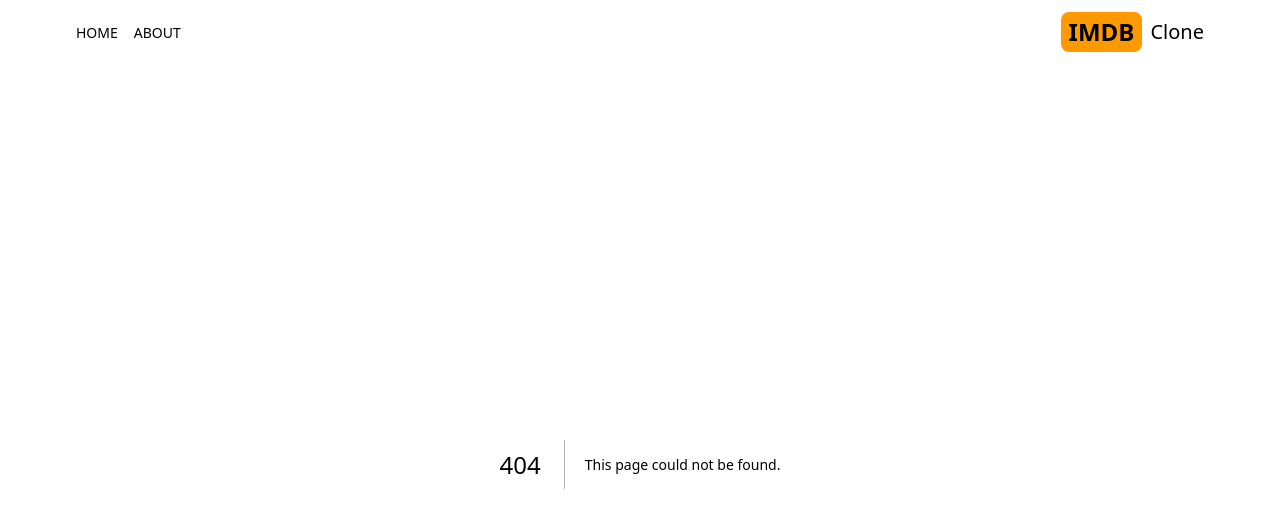
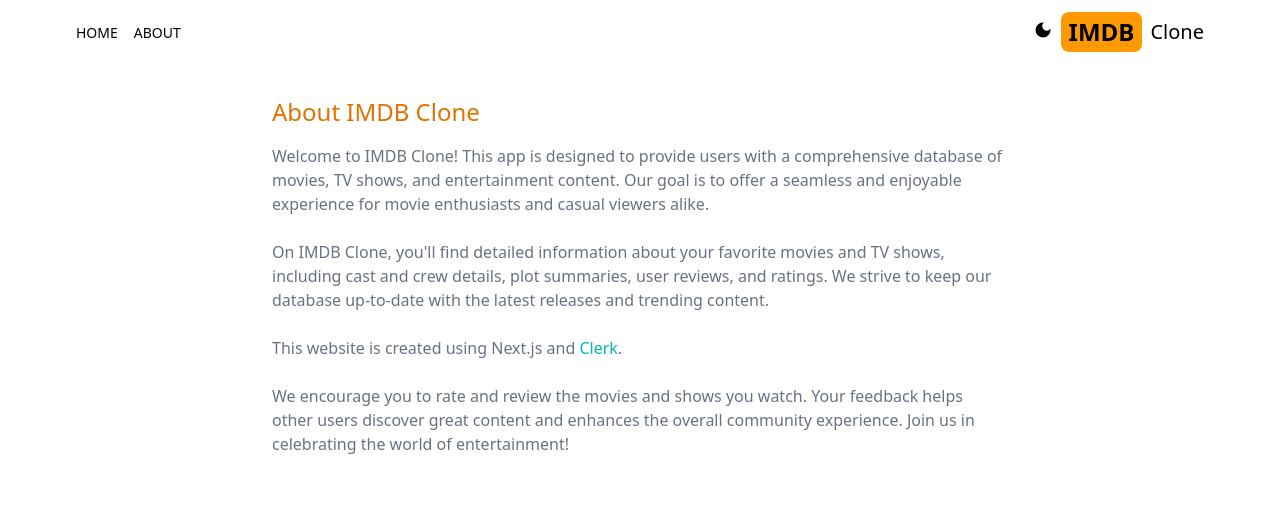
Before and after one commit to asmaaaman/imdb-clone-next, a Next.js app: page /about in a window 1280 px wide. Before the commit this address had no page. Shown: the top 528 px of the page. Built offline with nearby package versions, Linux system fonts and the light colour scheme.

Commit message:
add dark mode and about page

```diff
--- /dev/null
+++ b/src/ThemeChanges.jsx
@@ -0,0 +1,37 @@
+"use client";
+
+import { useTheme } from "next-themes";
+import React, { useEffect } from "react";
+import { MdDarkMode, MdLightMode } from "react-icons/md";
+
+const ThemeChanges = () => {
+  const { theme, setTheme } = useTheme();
+
+  const isDark = theme === "dark";
+  const [mounted, setMounted] = React.useState(false);
+  useEffect(() => {
+    setMounted(true);
+  }, []);
+  if (!mounted) return null;
+  return (
+    <div>
+      {mounted && (
+        <div>
+          <button
+            onClick={() => setTheme(isDark ? "light" : "dark")}
+            className="text-xl p-2 hover:text-yellow-400 transition-all"
+            aria-label="Toggle Theme"
+          >
+            {isDark ? (
+              <MdLightMode className="tex-xl cursor-pointer hover:text-amber-500" />
+            ) : (
+              <MdDarkMode className="tex-xl cursor-pointer hover:text-amber-500" />
+            )}
+          </button>
+        </div>
+      )}
+    </div>
+  );
+};
+
+export default ThemeChanges;
--- /dev/null
+++ b/src/ThemeProvider.jsx
@@ -0,0 +1,17 @@
+import { ThemeProvider } from "next-themes";
+import React from "react";
+
+const Provider = ({ children }) => {
+  return (
+    <ThemeProvider attribute="class">
+      <div
+        className="light:text-black dark:bg-red-400 dark:text-red-500
+     min-h-screen select-none transition-colors duration-300"
+      >
+        {children}
+      </div>
+    </ThemeProvider>
+  );
+};
+
+export default Provider;
--- /dev/null
+++ b/src/app/about/page.jsx
@@ -0,0 +1,44 @@
+import React from "react";
+
+const page = () => {
+  return (
+    <div className="max-w-3xl mx-auto space-y-4 p-4">
+      <h1 className="text-2xl font-medium text-amber-600 mt-4">
+        About IMDB Clone
+      </h1>
+      <div className="text-md text-gray-500 flex flex-col gap-6">
+        <p>
+          Welcome to IMDB Clone! This app is designed to provide users with a
+          comprehensive database of movies, TV shows, and entertainment content.
+          Our goal is to offer a seamless and enjoyable experience for movie
+          enthusiasts and casual viewers alike.
+        </p>
+        <p>
+          On IMDB Clone, you'll find detailed information about your favorite
+          movies and TV shows, including cast and crew details, plot summaries,
+          user reviews, and ratings. We strive to keep our database up-to-date
+          with the latest releases and trending content.
+        </p>
+        <p>
+          This website is created using Next.js and{" "}
+          <a
+            href="https://go.clerk.com/fgJHKlt"
+            target="_blank"
+            class="text-teal-500 hover:underline"
+          >
+            Clerk
+          </a>
+          .
+        </p>
+        <p>
+          We encourage you to rate and review the movies and shows you watch.
+          Your feedback helps other users discover great content and enhances
+          the overall community experience. Join us in celebrating the world of
+          entertainment!
+        </p>
+      </div>
+    </div>
+  );
+};
+
+export default page;
--- a/src/app/components/Headr.js
+++ b/src/app/components/Header.js
@@ -3,6 +3,7 @@
 import { MdHome } from "react-icons/md";
 import { MdSettings } from "react-icons/md";
 import Link from "next/link";
+import ThemeChanges from "@/ThemeChanges";
 
 const Header = () => {
   return (
@@ -11,6 +12,8 @@
         <MenuItem title="Home" address="/" Icon={MdHome} />
         <MenuItem address="/about" title="About" Icon={MdSettings} />
       </div>
+      <div className="flex item-center justify-between">
+        <ThemeChanges />
         <Link href="/home" className="flex gap-2 items-center">
           <span className="text-2xl font-bold bg-amber-500 py-1 px-2 rounded-lg">
             IMDB
@@ -18,6 +21,7 @@
           <span className="text-xl hidden sm:inline">Clone</span>
         </Link>
       </div>
+    </div>
   );
 };
 
--- a/src/app/layout.js
+++ b/src/app/layout.js
@@ -1,16 +1,8 @@
-import { Geist, Geist_Mono } from "next/font/google";
+import { ThemeProvider } from "next-themes";
+
 import "./globals.css";
-import Headr from "./components/Headr";
-
-const geistSans = Geist({
-  variable: "--font-geist-sans",
-  subsets: ["latin"],
-});
-
-const geistMono = Geist_Mono({
-  variable: "--font-geist-mono",
-  subsets: ["latin"],
-});
+import Header from "./components/Header";
+import Provider from "@/ThemeProvider";
 
 export const metadata = {
   title: "IMDB Clone",
@@ -19,12 +11,12 @@
 
 export default function RootLayout({ children }) {
   return (
-    <html lang="en">
-      <body
-        className={`${geistSans.variable} ${geistMono.variable} antialiased`}
-      >
-        <Headr />
-        {children}
+    <html lang="en" suppressHydrationWarning>
+      <body>
+        <Provider>
+          <Header />
+          {children}
+        </Provider>
       </body>
     </html>
   );
```
Also changed, not shown: package.json (+6 -3 lines), 1 other file (tests, documents, lock files or other folders). Lines whose indentation alone changed are shown as unchanged.
